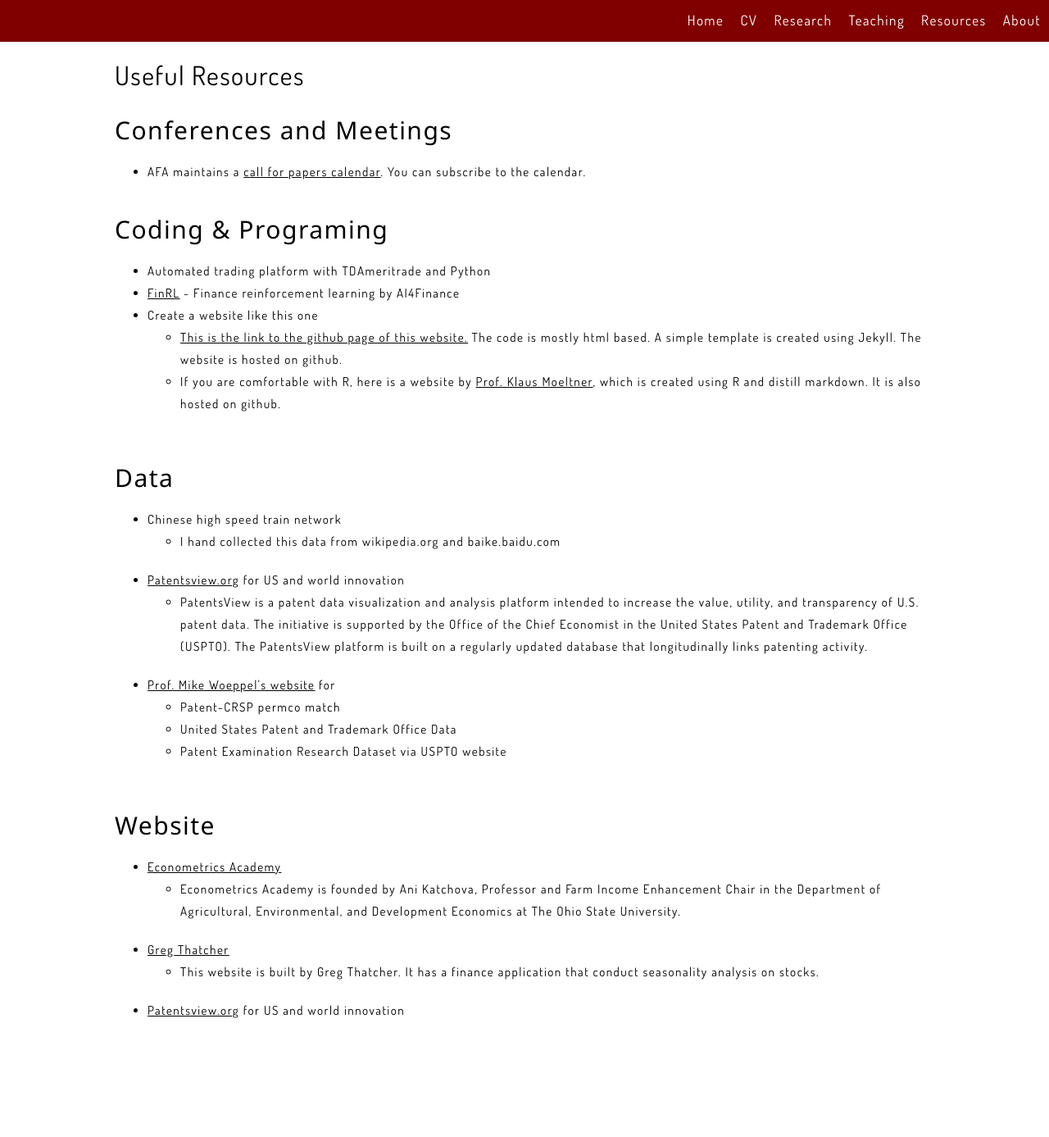
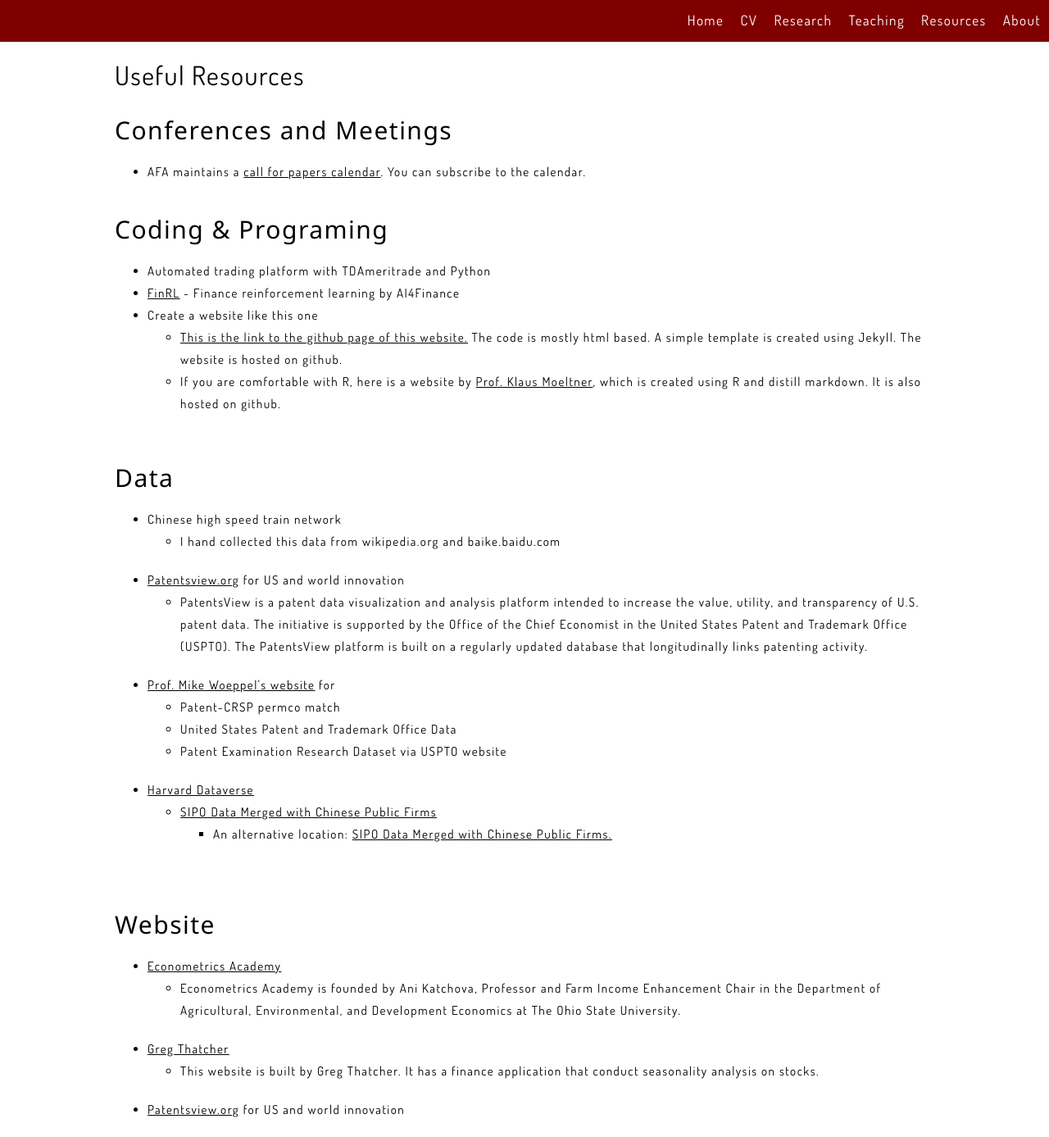
Before and after one commit to xieyutongcn/xieyutongcn.github.io, a Jekyll site: the page built from Resources.html, in a window 1280 px wide. Shown: the whole page at 82% size. Built offline with Jekyll 4.4.1, drawn with Linux system fonts in a browser that asks for light colours; before the commit the page ends 1266 px from its top, so only the background shows below that.

Commit message:
New data sources

```diff
--- a/Resources.html
+++ b/Resources.html
@@ -35,6 +35,13 @@
                 <li>United States Patent and Trademark Office Data</li>
                 <li>Patent Examination Research Dataset via USPTO website</li>
             </ul>
+            <li> <a href = "https://dataverse.harvard.edu/">Harvard Dataverse</a> </li>
+            <ul>
+                <li> <a href = "https://dataverse.harvard.edu/dataset.xhtml?persistentId=doi:10.7910/DVN/CF1IXO"> SIPO Data Merged with Chinese Public Firms</a> </li>
+                <ul>
+                    <li>An alternative location: <a href = "https://sites.google.com/site/sipopdb/cpdp-home/sipo-chinese-listed-firms"> SIPO Data Merged with Chinese Public Firms. </a> </li>
+                </ul>
+            </ul>
         </ul>
         <h2>Website</h2>
         <ul>
```
